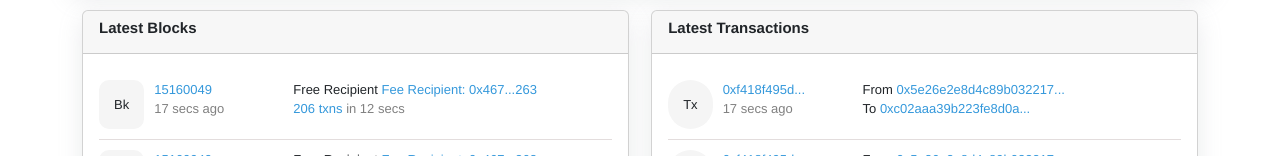
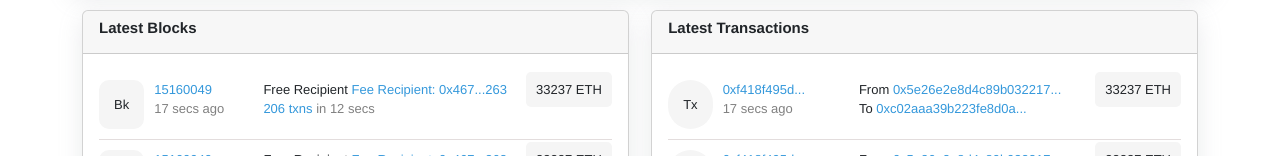
Before and after one commit to enowdivine/etherscan-clone, a React (Create React App) app: page / in a window 1280 px wide. Shown: the part 644-800 px from the top of the page. Built offline with nearby package versions, Linux system fonts and the light colour scheme; the HTML template or start-up script is replaced by a standard one.

Commit message:
added block reward

```diff
--- a/src/components/latestBlocks/LatestBlocks.css
+++ b/src/components/latestBlocks/LatestBlocks.css
@@ -9,6 +9,7 @@
 
 .single-block {
     display: flex;
+    justify-content: space-between;
     font-size: 13px;
     text-align: left;
     padding: 10px 0;
@@ -31,7 +32,6 @@
 }
 
 .block-number {
-    width: 34%;
     display: flex;
 }
 
@@ -69,6 +69,12 @@
     background-color: #3498db;
 }
 
+.reward span {
+    background-color: whitesmoke;
+    padding: 10px;
+    border-radius: 5px;
+}
+
 /* scroll bar track */
 .txns-wrapper::-webkit-scrollbar {
     width: 2px;
--- a/src/components/latestBlocks/LatestBlocks.jsx
+++ b/src/components/latestBlocks/LatestBlocks.jsx
@@ -39,6 +39,9 @@ const LatestBlocks = () => {
                   <span className="time"> in 12 secs</span>
                 </div>
               </div>
+              <div className="reward">
+                <span>33237 ETH</span>
+              </div>
             </div>
           ))}
         </div>
--- a/src/components/latestTxns/LatestTxns.css
+++ b/src/components/latestTxns/LatestTxns.css
@@ -29,9 +29,9 @@
     color: #3498db;
 }
 
-/* .block-number {
+.block-number {
     display: flex;
-} */
+}
 
 .tx {
     padding: 15px;
--- a/src/components/latestTxns/LatestTxns.jsx
+++ b/src/components/latestTxns/LatestTxns.jsx
@@ -39,6 +39,9 @@ const LatestTxns = () => {
                   </span>
                 </div>
               </div>
+              <div className="reward">
+                <span>33237 ETH</span>
+              </div>
             </div>
           ))}
         </div>
```
